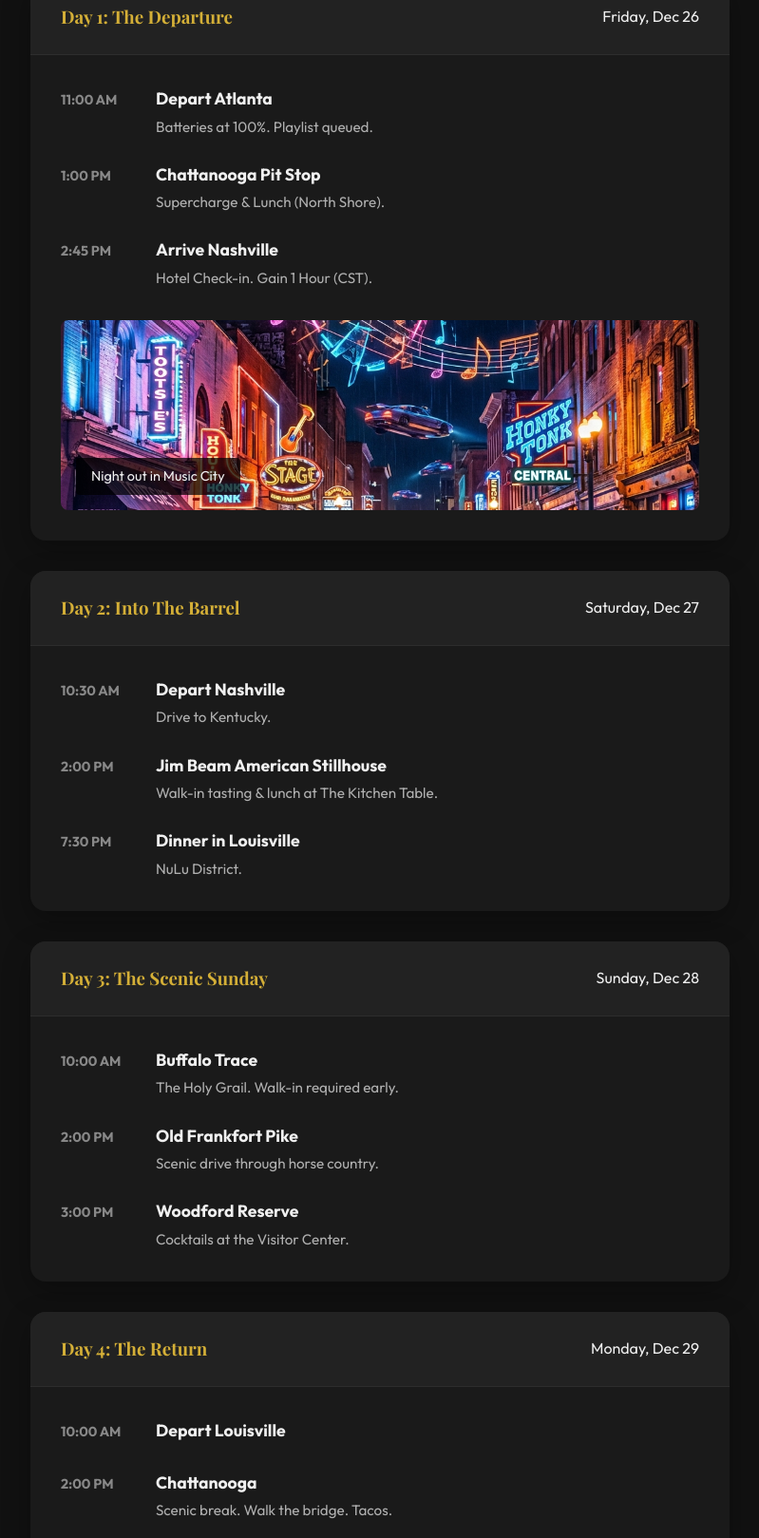
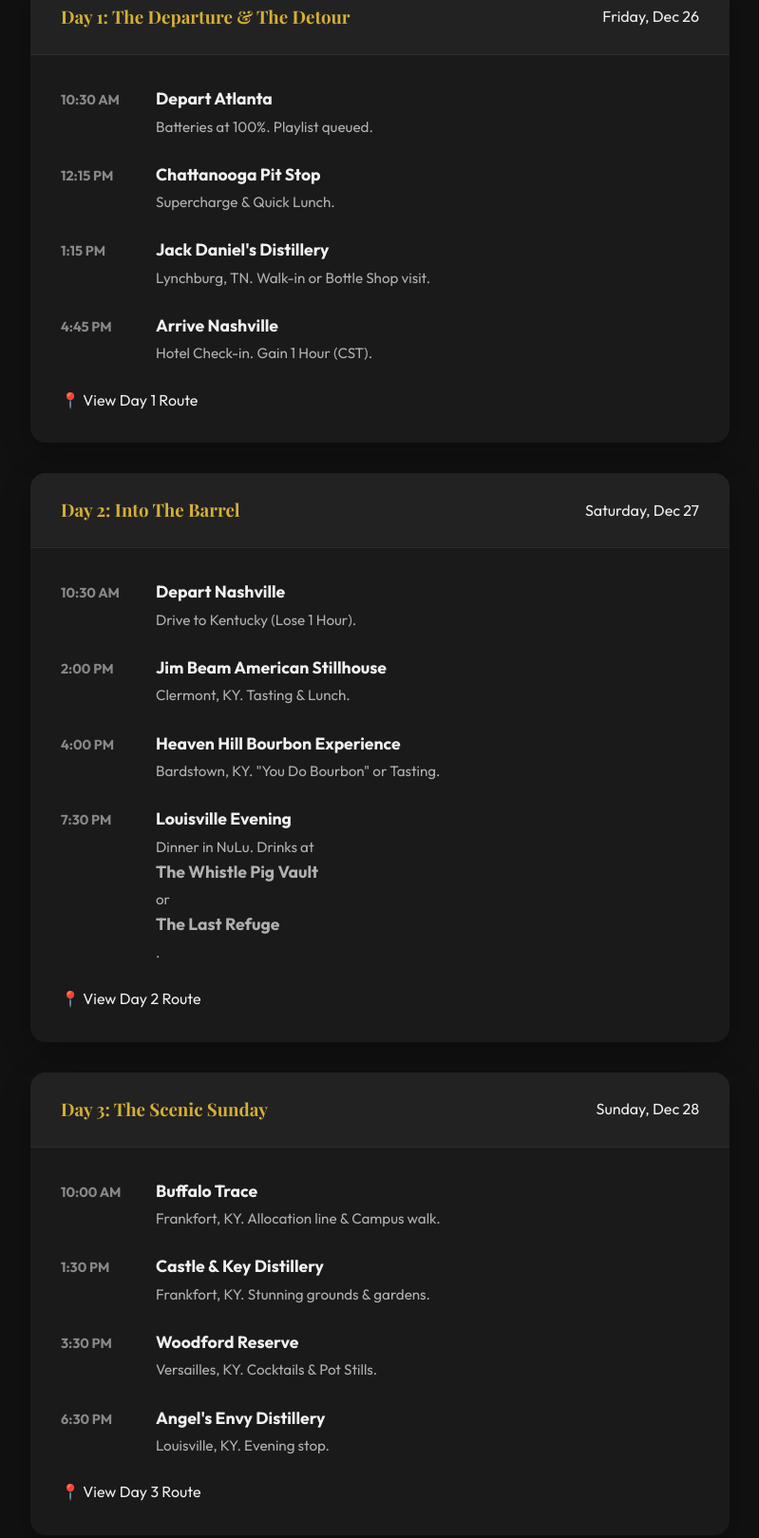
Before and after one commit to razach/grand-tour-2025, a plain HTML site: page docs/index.html in a window 1280 px wide. Shown: the part 2044-3663 px from the top of the page at 95% size, without its empty margins (240-1039 px from the left). Drawn offline with nearby package versions, Linux system fonts and the light colour scheme; a web font is replaced by a local one.

Commit message:
Update itinerary with new stops and maps

```diff
--- a/docs/index.html
+++ b/docs/index.html
@@ -65,33 +65,40 @@
             <!-- Day 1 -->
             <div class="day-card">
                 <div class="day-header">
-                    <h3>Day 1: The Departure</h3>
+                    <h3>Day 1: The Departure & The Detour</h3>
                     <span class="date">Friday, Dec 26</span>
                 </div>
                 <div class="day-body">
                     <div class="time-block">
-                        <span class="time">11:00 AM</span>
+                        <span class="time">10:30 AM</span>
                         <div class="details">
                             <strong>Depart Atlanta</strong>
                             <p>Batteries at 100%. Playlist queued.</p>
                         </div>
                     </div>
                     <div class="time-block">
-                        <span class="time">1:00 PM</span>
+                        <span class="time">12:15 PM</span>
                         <div class="details">
                             <strong>Chattanooga Pit Stop</strong>
-                            <p>Supercharge & Lunch (North Shore).</p>
+                            <p>Supercharge & Quick Lunch.</p>
                         </div>
                     </div>
                     <div class="time-block">
-                        <span class="time">2:45 PM</span>
+                        <span class="time">1:15 PM</span>
+                        <div class="details">
+                            <strong>Jack Daniel's Distillery</strong>
+                            <p>Lynchburg, TN. Walk-in or Bottle Shop visit.</p>
+                        </div>
+                    </div>
+                    <div class="time-block">
+                        <span class="time">4:45 PM</span>
                         <div class="details">
                             <strong>Arrive Nashville</strong>
                             <p>Hotel Check-in. Gain 1 Hour (CST).</p>
                         </div>
                     </div>
-                    <div class="image-block" style="background-image: url('images/nashville.png');">
-                        <span>Night out in Music City</span>
+                    <div class="map-link-container">
+                        <a href="https://www.google.com/maps/dir/Atlanta,+GA/Chattanooga,+TN/Jack+Daniel's+Distillery,+Lynchburg,+TN/Nashville,+TN" target="_blank" class="map-link">📍 View Day 1 Route</a>
                     </div>
                 </div>
             </div>
@@ -107,22 +114,32 @@
                         <span class="time">10:30 AM</span>
                         <div class="details">
                             <strong>Depart Nashville</strong>
-                            <p>Drive to Kentucky.</p>
+                            <p>Drive to Kentucky (Lose 1 Hour).</p>
                         </div>
                     </div>
                     <div class="time-block">
                         <span class="time">2:00 PM</span>
                         <div class="details">
                             <strong>Jim Beam American Stillhouse</strong>
-                            <p>Walk-in tasting & lunch at The Kitchen Table.</p>
+                            <p>Clermont, KY. Tasting & Lunch.</p>
+                        </div>
+                    </div>
+                    <div class="time-block">
+                        <span class="time">4:00 PM</span>
+                        <div class="details">
+                            <strong>Heaven Hill Bourbon Experience</strong>
+                            <p>Bardstown, KY. "You Do Bourbon" or Tasting.</p>
                         </div>
                     </div>
                     <div class="time-block">
                         <span class="time">7:30 PM</span>
                         <div class="details">
-                            <strong>Dinner in Louisville</strong>
-                            <p>NuLu District.</p>
+                            <strong>Louisville Evening</strong>
+                            <p>Dinner in NuLu. Drinks at <strong>The Whistle Pig Vault</strong> or <strong>The Last Refuge</strong>.</p>
                         </div>
+                    </div>
+                    <div class="map-link-container">
+                        <a href="https://www.google.com/maps/dir/Nashville,+TN/Jim+Beam+American+Stillhouse,+Clermont,+KY/Heaven+Hill+Bourbon+Experience,+Bardstown,+KY/Louisville,+KY" target="_blank" class="map-link">📍 View Day 2 Route</a>
                     </div>
                 </div>
             </div>
@@ -138,22 +155,32 @@
                         <span class="time">10:00 AM</span>
                         <div class="details">
                             <strong>Buffalo Trace</strong>
-                            <p>The Holy Grail. Walk-in required early.</p>
+                            <p>Frankfort, KY. Allocation line & Campus walk.</p>
                         </div>
                     </div>
                     <div class="time-block">
-                        <span class="time">2:00 PM</span>
+                        <span class="time">1:30 PM</span>
                         <div class="details">
-                            <strong>Old Frankfort Pike</strong>
-                            <p>Scenic drive through horse country.</p>
+                            <strong>Castle & Key Distillery</strong>
+                            <p>Frankfort, KY. Stunning grounds & gardens.</p>
                         </div>
                     </div>
                     <div class="time-block">
-                        <span class="time">3:00 PM</span>
+                        <span class="time">3:30 PM</span>
                         <div class="details">
                             <strong>Woodford Reserve</strong>
-                            <p>Cocktails at the Visitor Center.</p>
+                            <p>Versailles, KY. Cocktails & Pot Stills.</p>
                         </div>
+                    </div>
+                    <div class="time-block">
+                        <span class="time">6:30 PM</span>
+                        <div class="details">
+                            <strong>Angel's Envy Distillery</strong>
+                            <p>Louisville, KY. Evening stop.</p>
+                        </div>
+                    </div>
+                    <div class="map-link-container">
+                        <a href="https://www.google.com/maps/dir/Louisville,+KY/Buffalo+Trace+Distillery,+Frankfort,+KY/The+Stave,+Millville,+KY/Castle+%26+Key+Distillery,+Frankfort,+KY/Woodford+Reserve+Distillery,+Versailles,+KY/Angel's+Envy+Distillery,+Louisville,+KY/Louisville,+KY" target="_blank" class="map-link">📍 View Day 3 Route</a>
                     </div>
                 </div>
             </div>
@@ -183,6 +210,9 @@
                         <div class="details">
                             <strong>Home (Atlanta)</strong>
                         </div>
+                    </div>
+                    <div class="map-link-container">
+                        <a href="https://www.google.com/maps/dir/Louisville,+KY/Chattanooga,+TN/Atlanta,+GA" target="_blank" class="map-link">📍 View Day 4 Route</a>
                     </div>
                 </div>
             </div>
--- a/docs/js/map.js
+++ b/docs/js/map.js
@@ -23,20 +23,29 @@ document.addEventListener('DOMContentLoaded', () => {
     });
 
     // Coordinates
+    // Coordinates
     const Atlanta = [33.7490, -84.3880];
     const Chat = [35.0456, -85.3097];
+    const Lynchburg = [35.2828, -86.3678]; // Jack Daniel's
     const Nashville = [36.1627, -86.7816];
+    const Clermont = [37.9304, -85.6558]; // Jim Beam
     const Bardstown = [37.8092, -85.4669];
     const Louisville = [38.2527, -85.7585];
+    const Frankfort = [38.2009, -84.8733]; // Buffalo Trace / Castle & Key
+    const Versailles = [38.0464, -84.7231]; // Woodford Reserve
     const Knoxville = [35.9606, -83.9207];
 
     const stops = [
-        { coords: Atlanta, title: "Atlanta (Start/End)", desc: "Home Base" },
-        { coords: Chat, title: "Chattanooga", desc: "Supercharger & Lunch Stop" },
-        { coords: Nashville, title: "Nashville", desc: "Night 1: Broadway & Tunes" },
-        { coords: Bardstown, title: "Bardstown", desc: "Bourbon Capital" },
-        { coords: Louisville, title: "Louisville", desc: "Urban Bourbon Trail" },
-        { coords: Knoxville, title: "Knoxville", desc: "The Scenic Return" }
+        { coords: Atlanta, title: "Atlanta", desc: "Start/End" },
+        { coords: Chat, title: "Chattanooga", desc: "Supercharger Stop" },
+        { coords: Lynchburg, title: "Jack Daniel's", desc: "Lynchburg, TN" },
+        { coords: Nashville, title: "Nashville", desc: "Night 1" },
+        { coords: Clermont, title: "Jim Beam", desc: "Clermont, KY" },
+        { coords: Bardstown, title: "Bardstown", desc: "Heaven Hill" },
+        { coords: Louisville, title: "Louisville", desc: "Nights 2 & 3" },
+        { coords: Frankfort, title: "Frankfort", desc: "Buffalo Trace & Castle/Key" },
+        { coords: Versailles, title: "Woodford Reserve", desc: "Versailles, KY" },
+        { coords: Knoxville, title: "Knoxville", desc: "Return Trip" }
     ];
 
     stops.forEach(stop => {
@@ -45,7 +54,12 @@ document.addEventListener('DOMContentLoaded', () => {
     });
 
     // Route Line
-    const routeLatLongs = [Atlanta, Chat, Nashville, Bardstown, Louisville, Knoxville, Chat, Atlanta];
+    const routeLatLongs = [
+        Atlanta, Chat, Lynchburg, Nashville, // Day 1
+        Clermont, Bardstown, Louisville, // Day 2
+        Frankfort, Versailles, Louisville, // Day 3
+        Knoxville, Chat, Atlanta // Day 4
+    ];
 
     const routeLine = L.polyline(routeLatLongs, {
         color: '#d4Af37',
```
Also changed, not shown: 1 other file.
